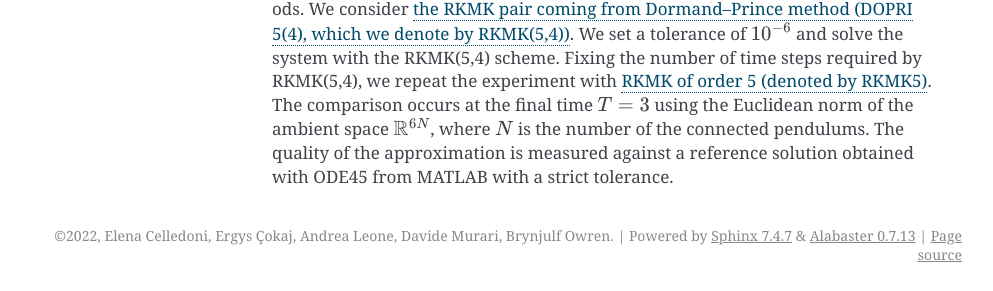
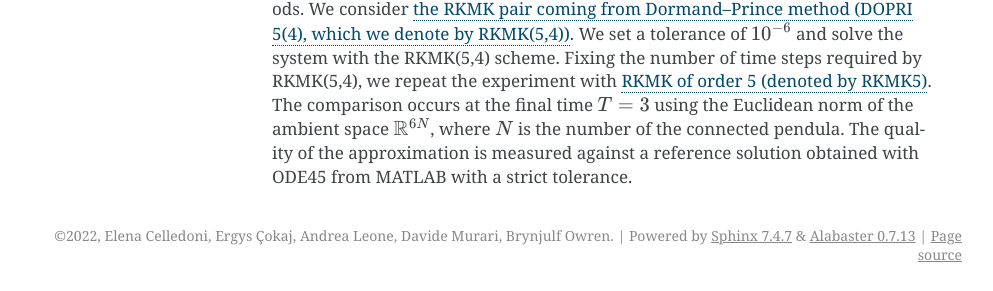
Before and after one commit to THREAD-3-2/variable_stepsize_lie_group_integrator, a Sphinx documentation site: the page built from docs/RKMK_var_step.rst, in a window 1280 px wide. Shown: the part 1030-1321 px from the top of the page, without its empty margins (148-1141 px from the left). Built offline with Sphinx 7.4.7, drawn with Linux system fonts in a browser that asks for light colours.

Commit message:
Update RKMK_var_step.rst

```diff
--- a/docs/RKMK_var_step.rst
+++ b/docs/RKMK_var_step.rst
@@ -40,5 +40,5 @@ In our `code <https://github.com/THREAD-3-2/variable_stepsize_lie_group_integrat
 We consider `the RKMK pair coming from Dormand–Prince method (DOPRI 5(4), which we denote by RKMK(5,4)) <https://github.com/THREAD-3-2/variable_stepsize_lie_group_integrator/blob/main/src/integrators/RKMK45.m>`_.
 We set a tolerance of :math:`10^{-6}` and solve the system with the RKMK(5,4) scheme.
 Fixing the number of time steps required by RKMK(5,4), we repeat the experiment with `RKMK of order 5 (denoted by RKMK5) <https://github.com/THREAD-3-2/variable_stepsize_lie_group_integrator/blob/main/src/integrators/RKMK5.m>`_.
-The comparison occurs at the final time :math:`T=3` using the Euclidean norm of the ambient space :math:`\mathbb{R}^{6N}`, where :math:`N` is the number of the connected pendulums.
+The comparison occurs at the final time :math:`T=3` using the Euclidean norm of the ambient space :math:`\mathbb{R}^{6N}`, where :math:`N` is the number of the connected pendula.
 The quality of the approximation is measured against a reference solution obtained with ODE45 from MATLAB with a strict tolerance.
```
